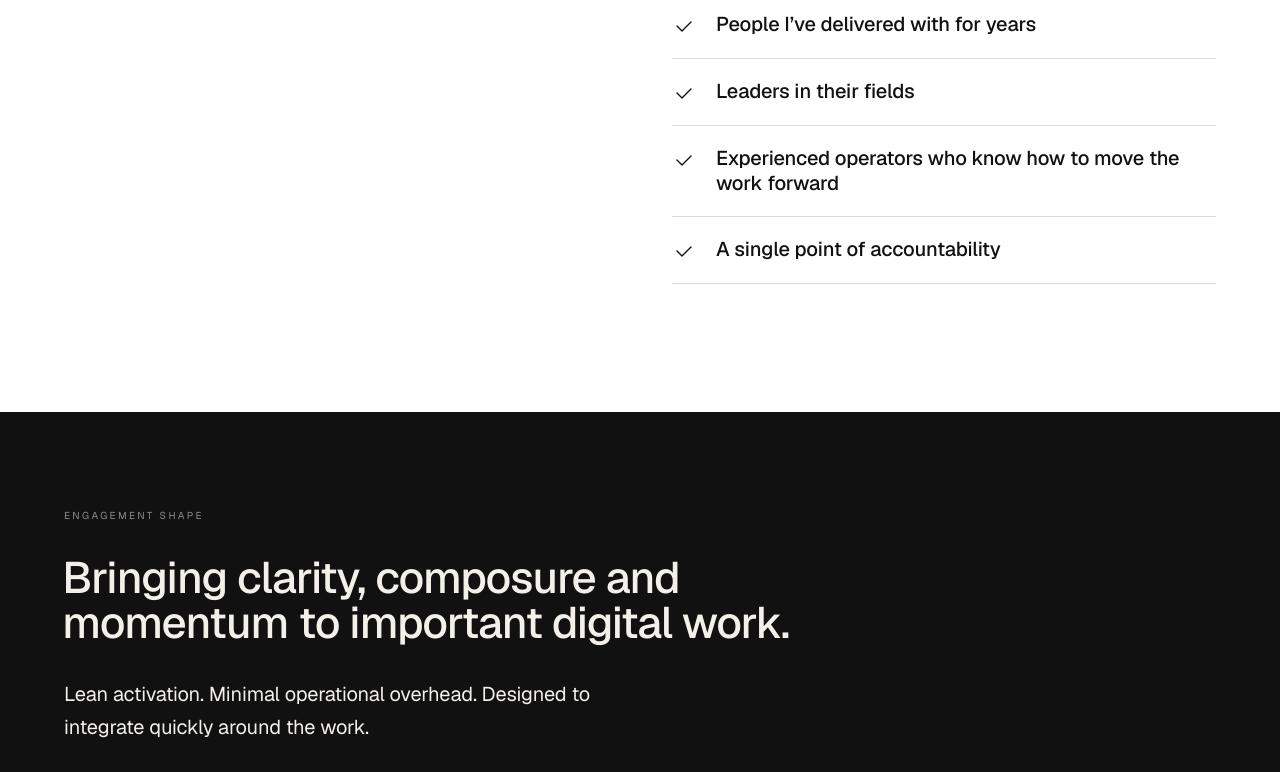
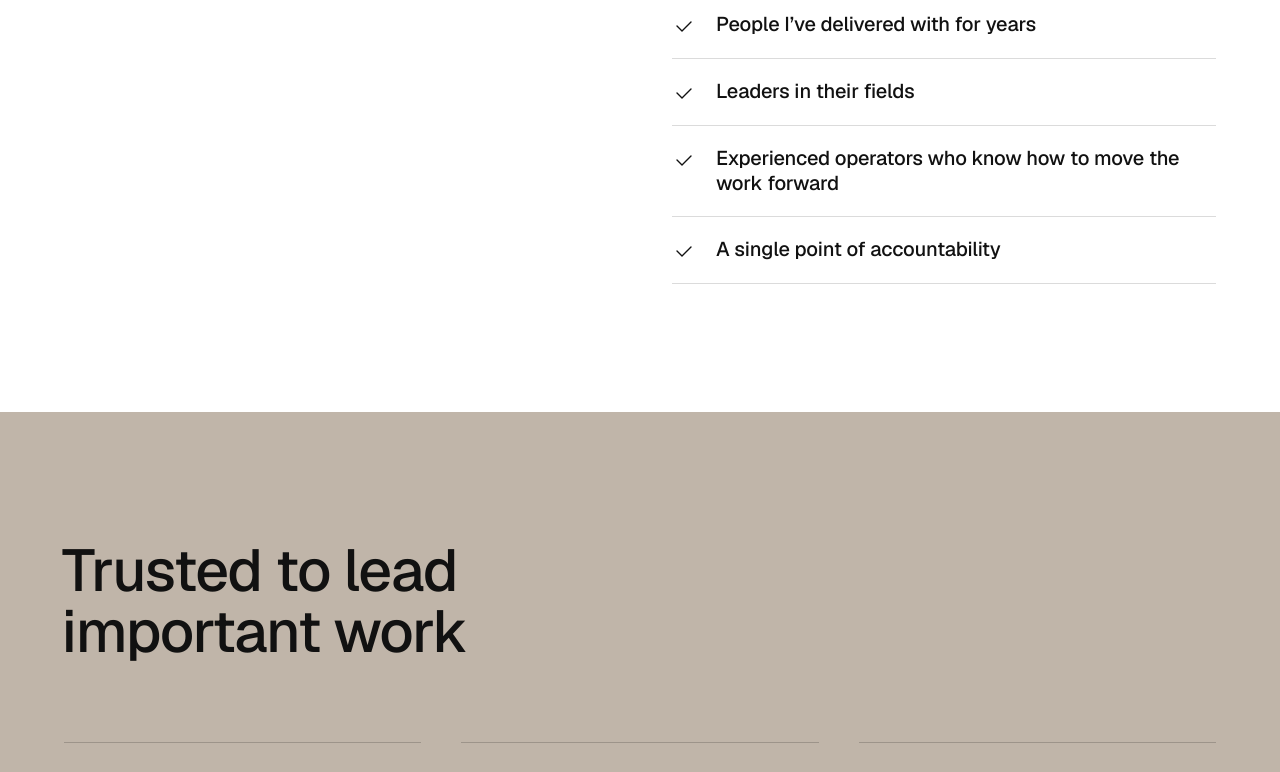
Before and after one commit to darrenbrett-lang/dabhands.delivery, a Next.js app: page /experience in a window 1280 px wide. Shown: the part 3152-3924 px from the top of the page. Built offline with nearby package versions, Linux system fonts and the light colour scheme.

Commit message:
Remove redundant 'Engagement shape' module from Experience page

```diff
--- a/pages/experience.tsx
+++ b/pages/experience.tsx
@@ -294,35 +294,6 @@ export default function Experience() {
           </div>
         </section>
 
-        {/* TEAMS — ENGAGEMENT SHAPE */}
-        <section className="bg-dab-charcoal text-dab-cream py-16 md:py-24">
-          <div className="max-w-screen-xl mx-auto px-6 md:px-10 lg:px-16">
-            <FadeUp>
-              <p className="font-mono text-[10px] tracking-[0.24em] uppercase text-dab-cream/55 mb-6 md:mb-8">
-                Engagement shape
-              </p>
-            </FadeUp>
-            <FadeUp delay={0.08}>
-              <h2
-                className="text-[26px] md:text-[36px] lg:text-[44px] font-medium leading-[1.1] tracking-[-0.022em] text-dab-cream max-w-[36ch]"
-                style={{ textWrap: 'balance' }}
-              >
-                Bringing clarity, composure and momentum to important digital work.
-              </h2>
-            </FadeUp>
-            <FadeUp delay={0.16}>
-              <p className="mt-6 md:mt-8 text-lg md:text-xl leading-relaxed text-dab-cream max-w-[44ch]">
-                Lean activation. Minimal operational overhead. Designed to integrate quickly around the work.
-              </p>
-            </FadeUp>
-            <FadeUp delay={0.24}>
-              <p className="mt-6 md:mt-8 text-lg md:text-xl font-normal leading-relaxed text-dab-cream/60 max-w-[44ch]">
-                From focused interventions to longer-running strategic support.
-              </p>
-            </FadeUp>
-          </div>
-        </section>
-
         {/* TESTIMONIALS — TRUSTED TO LEAD IMPORTANT WORK */}
         <section className="bg-dab-brown-lighter text-dab-charcoal py-24 md:py-32">
           <div className="max-w-screen-xl mx-auto px-6 md:px-10 lg:px-16">
```
